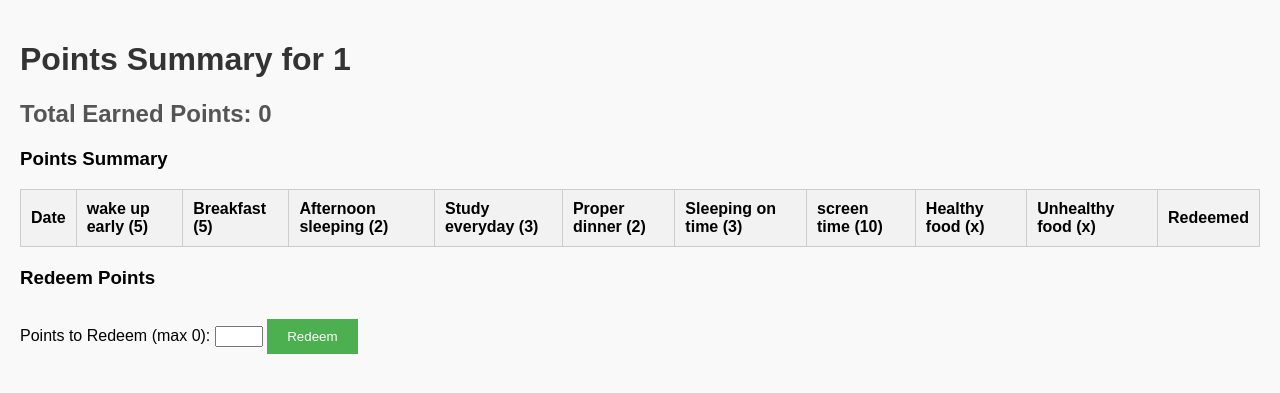
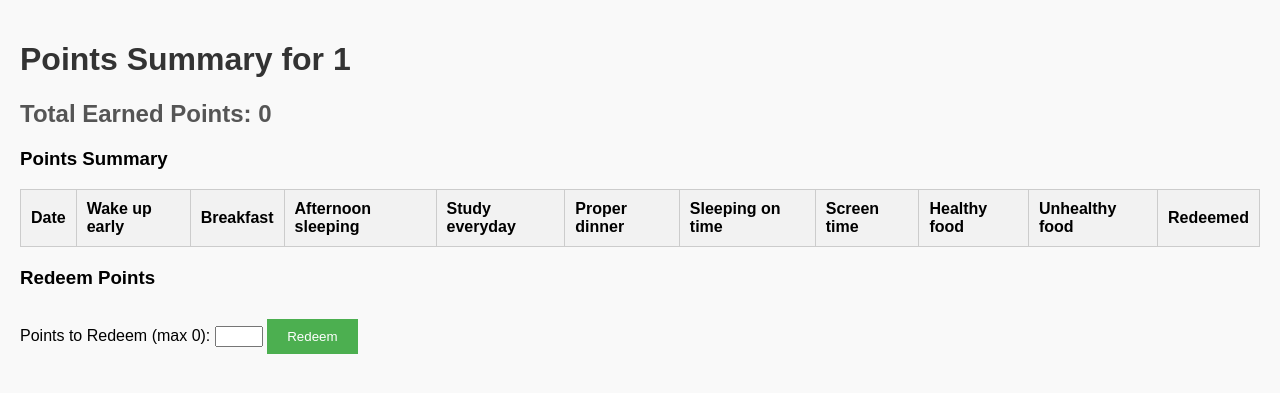
Before and after one commit to prasanthdoccash/piggybank, a Flask app: page /points_display/1 in a window 1280 px wide. Shown: the top 393 px of the page. Run offline with Flask 3, Linux system fonts and the light colour scheme; lists and menus that the app fills with data are empty.

Commit message:
Update points_display.html

```diff
--- a/templates/points_display.html
+++ b/templates/points_display.html
@@ -14,31 +14,30 @@
     <table>
         <tr>
             <th>Date</th>
-            <th>wake up early (5)</th>
-            <th>Breakfast (5)</th>
-                <th>Afternoon sleeping (2)</th>
-                    <th>Study everyday (3)</th>
-                        <th>Proper dinner (2)</th>
-                            <th>Sleeping on time (3)</th>
-                                <th>screen time (10)</th>
-                                    <th>Healthy food (x)</th>
-                                        <th>Unhealthy food (x)</th>
-                                        <th>Redeemed</th>
+            <th>Wake up early</th>
+            <th>Breakfast</th>
+            <th>Afternoon sleeping</th>
+            <th>Study everyday</th>
+            <th>Proper dinner</th>
+            <th>Sleeping on time</th>
+            <th>Screen time</th>
+            <th>Healthy food</th>
+            <th>Unhealthy food</th>
+            <th>Redeemed</th>
         </tr>
         {% for row in points_summary %}
         <tr>
-            <td>{{ row[0] }}</td>
-            <td>{{ row[1] }}</td>
-            <td>{{ row[2] }}</td>
-            <td>{{ row[3] }}</td>
-            <td>{{ row[4] }}</td>
-            <td>{{ row[5] }}</td>
-            <td>{{ row[6] }}</td>
-            <td>{{ row[7] }}</td>
-            <td>{{ row[8] }}</td>
-            <td>{{ row[9] }}</td>
-            <td>{{ row[10] }}</td>
-
+            <td>{{ row.date }}</td>
+            <td>{{ row.wake_up_early }}</td>
+            <td>{{ row.breakfast }}</td>
+            <td>{{ row.afternoon_sleeping }}</td>
+            <td>{{ row.study_everyday }}</td>
+            <td>{{ row.proper_dinner }}</td>
+            <td>{{ row.sleeping_on_time }}</td>
+            <td>{{ row.screen_time }}</td>
+            <td>{{ row.healthy_food }}</td>
+            <td>{{ row.unhealthy_food }}</td>
+            <td>{{ row.redeemed }}</td>
         </tr>
         {% endfor %}
     </table>
@@ -49,6 +48,5 @@
         <input type="number" id="redeem_points" name="redeem_points" min="0" max="{{ total_earned }}" required>
         <button type="submit">Redeem</button>
     </form>
-
 </body>
 </html>
```
